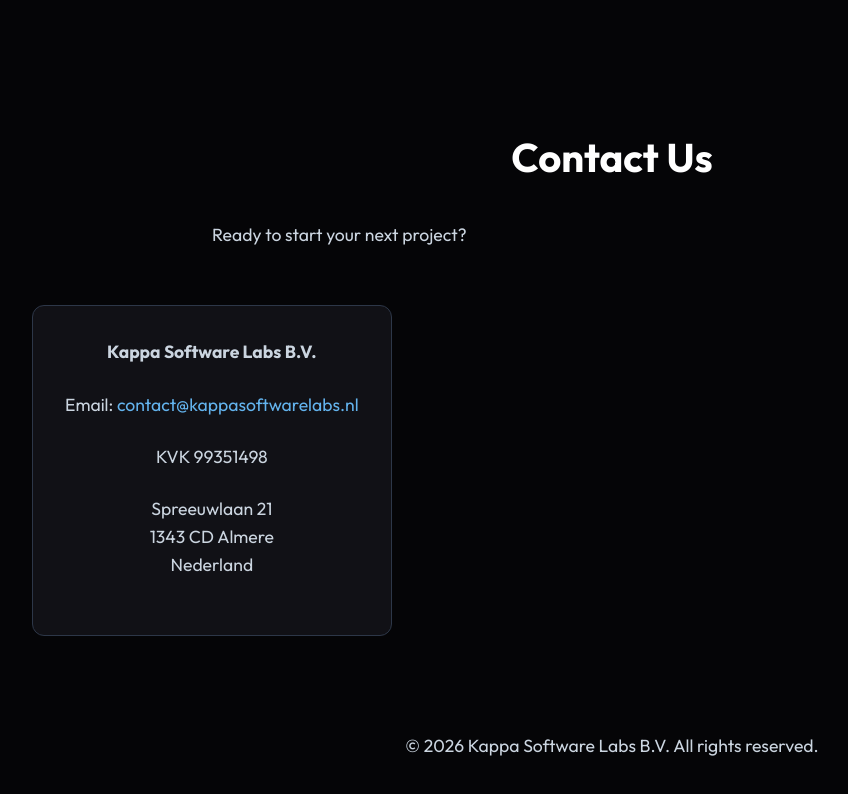
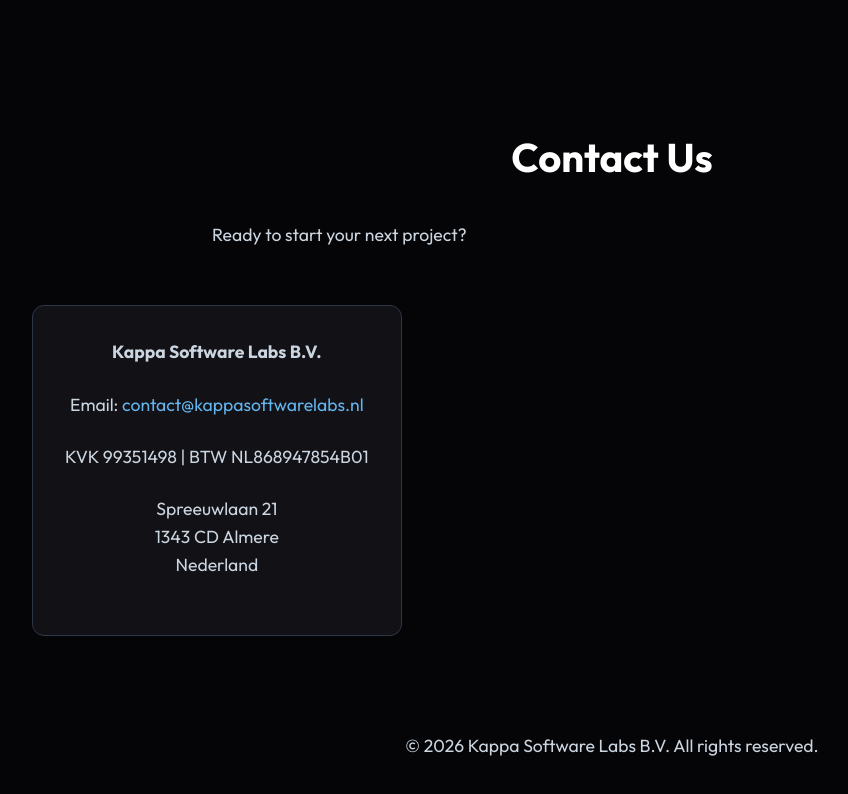
Before and after one commit to Kappa-Software-Labs/kappasoftwarelabs-website, a website built with Vite: page index.html in a window 1280 px wide. Shown: the part 1444-2238 px from the top of the page, without its empty margins (28-876 px from the left). Built offline with nearby package versions, Linux system fonts and the light colour scheme.

Commit message:
feat(content): add BTW number

```diff
--- a/index.html
+++ b/index.html
@@ -55,7 +55,7 @@
         <div class="contact-info">
           <p><strong>Kappa Software Labs B.V.</strong></p>
           <p>Email: <a href="mailto:contact@kappasoftwarelabs.nl">contact@kappasoftwarelabs.nl</a></p>
-          <p>KVK 99351498</p>
+          <p>KVK 99351498 | BTW NL868947854B01</p>
           <p>
             Spreeuwlaan 21<br>
             1343 CD Almere<br>
```
